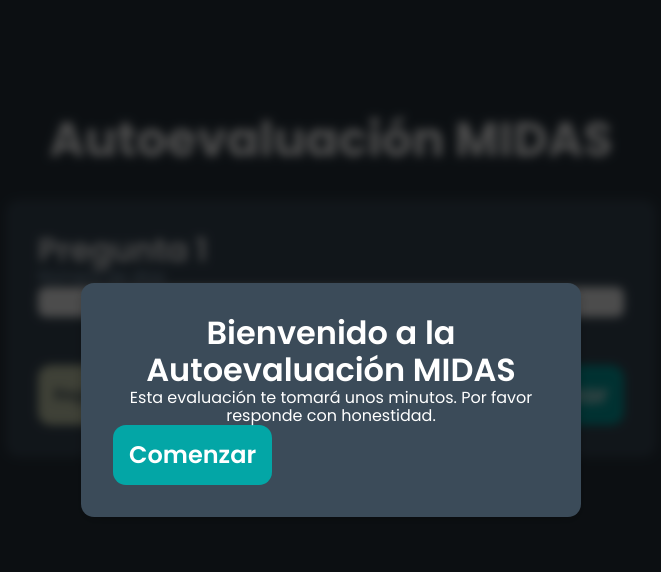
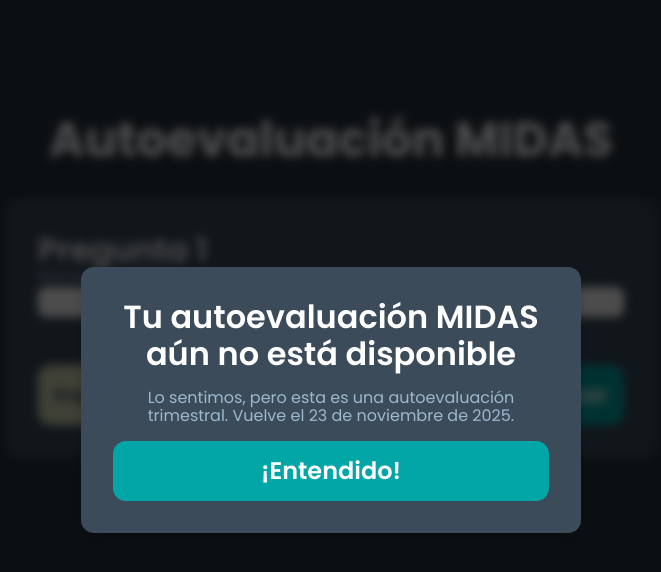
Before and after one commit to V-V-Team-2025A/Migrania-App, a React (Vite) app in the folder frontend/: page /midas in a window 1280 px wide. Shown: the top 572 px of the page, without its empty margins (309-970 px from the left). Built offline with nearby package versions, Linux system fonts and the light colour scheme; no server answers.

Commit message:
Chore: cambiar mensajes de modal

```diff
--- a/frontend/src/features/feature_Grupo1_EvaluacionMidas/components/ModalDisponibilidad.jsx
+++ b/frontend/src/features/feature_Grupo1_EvaluacionMidas/components/ModalDisponibilidad.jsx
@@ -1,16 +1,32 @@
+import { useState } from "react";
 import styles from "../styles/ModalDisponibilidad.module.css";
+import { useNavigate } from "react-router-dom";
 
 export default function ModalDisponibilidad({ onClose }) {
+
+    const navigate = useNavigate()
+
+    const [puedeHacerAutoevaluacion, setPuedeHacerAutoevaluacion] = useState(false)
+
     return (
         <div className={styles["modal__overlay"]}>
             <div className={styles["modal__contenedor"]}>
-                <h2 className={styles["modal__titulo"]}>Bienvenido a la Autoevaluación MIDAS</h2>
+                <h2 className={styles["modal__titulo"]}>{puedeHacerAutoevaluacion ? "¡Tu autoevaluación MIDAS está disponible!" :
+                    "Tu autoevaluación MIDAS aún no está disponible"}
+                </h2>
                 <p className={styles["modal__mensaje"]}>
-                    Esta evaluación te tomará unos minutos. Por favor responde con honestidad.
+                    {puedeHacerAutoevaluacion ? "Toma esta breve evaluación para descubrir tu grado de discapacidad." :
+                        "Lo sentimos, pero esta es una autoevaluación trimestral. Vuelve el 23 de noviembre de 2025. "}
                 </p>
-                <button className="btn-primary" onClick={onClose}>
-                    Comenzar
-                </button>
+                {
+                    puedeHacerAutoevaluacion ? (
+                        <button className="btn-primary" onClick={onClose}>
+                            ¡Empezar!
+                        </button>) :
+                        (<button className="btn-primary" onClick={() => { navigate("/dashboard-paciente") }}>
+                            ¡Entendido!
+                        </button>)
+                }
             </div>
         </div>
     );
--- a/frontend/src/features/feature_Grupo1_EvaluacionMidas/styles/ModalDisponibilidad.module.css
+++ b/frontend/src/features/feature_Grupo1_EvaluacionMidas/styles/ModalDisponibilidad.module.css
@@ -15,6 +15,9 @@
 .modal__contenedor {
     background-color: var(--color-background);
     padding: var(--spacing-xl);
+    display: flex;
+    flex-direction:  column;
+    gap: var(--spacing-m);
     border-radius: var(--border-radius);
     width: 500px;
     text-align: center;
@@ -27,4 +30,5 @@
 
 .modal__mensaje {
     margin-bottom: var(--spacing-lg);
+    color: var(--color-secondary-dark);
 }
```
